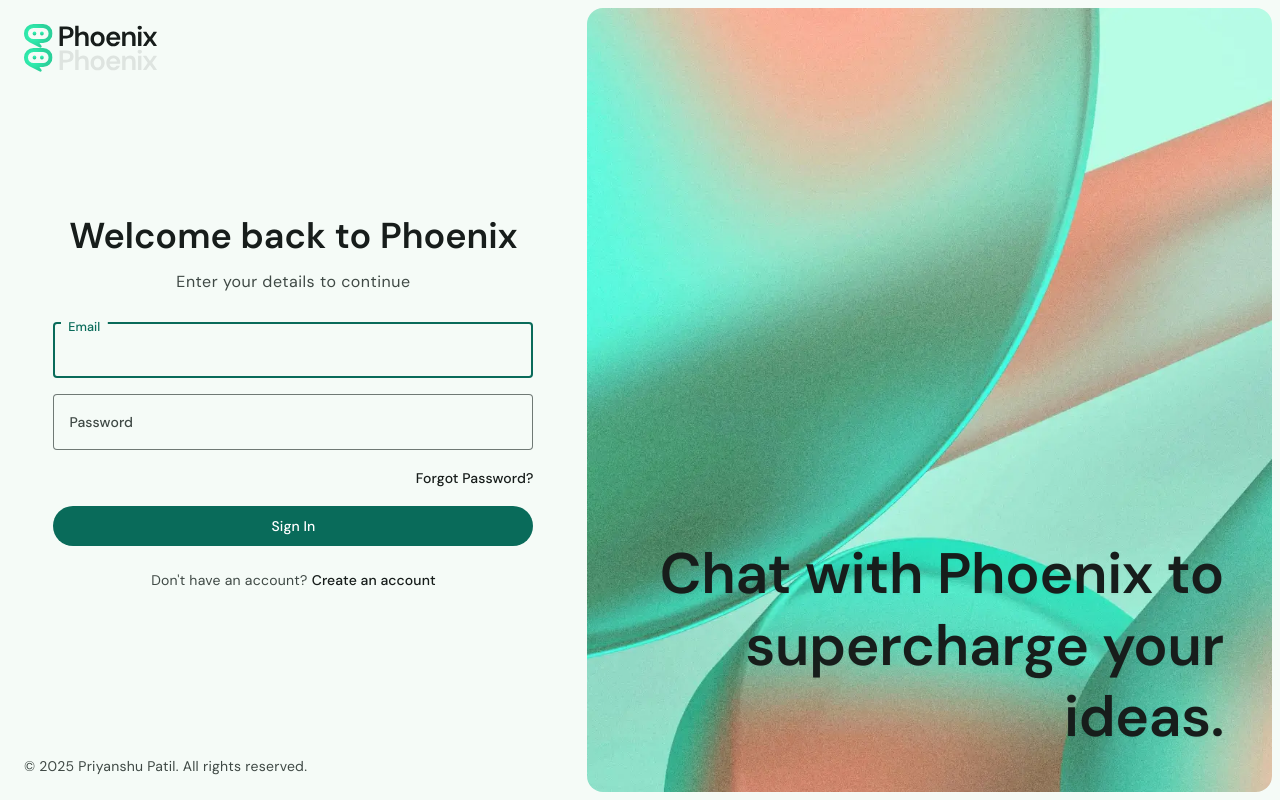
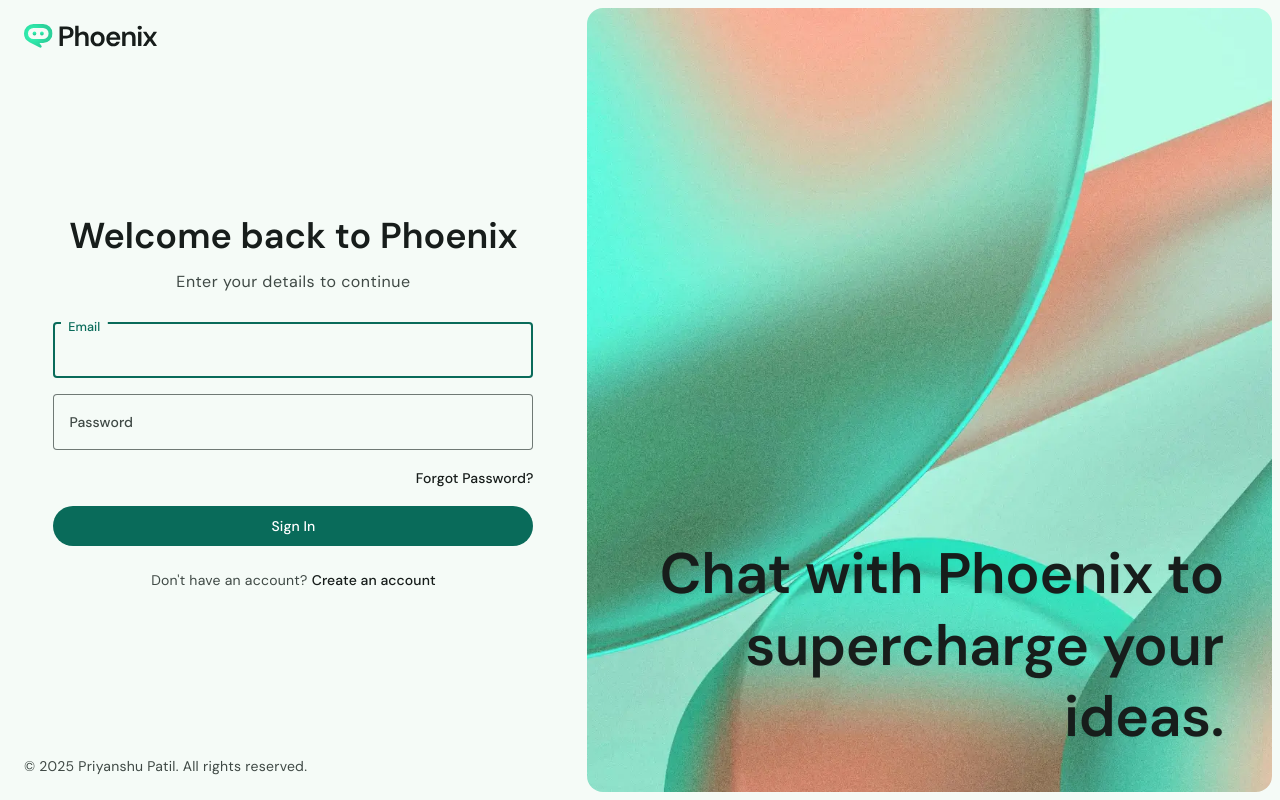
Before and after one commit to Priyanshu-Patil/Phoenix, a React (Vite) app: page /login in a window 1280 px wide. Built offline with nearby package versions, Linux system fonts and the light colour scheme; no server answers.

Commit message:
Minor Errors fixed

```diff
--- a/src/components/Logo.jsx
+++ b/src/components/Logo.jsx
@@ -18,7 +18,7 @@ const Logo = ({ classes = ''}) => {
       <img
         src={logoDark}
         alt='phoenix logo'
-        className=''
+        className='hidden dark:block'
         width={133}
         height={24}
       />
```
